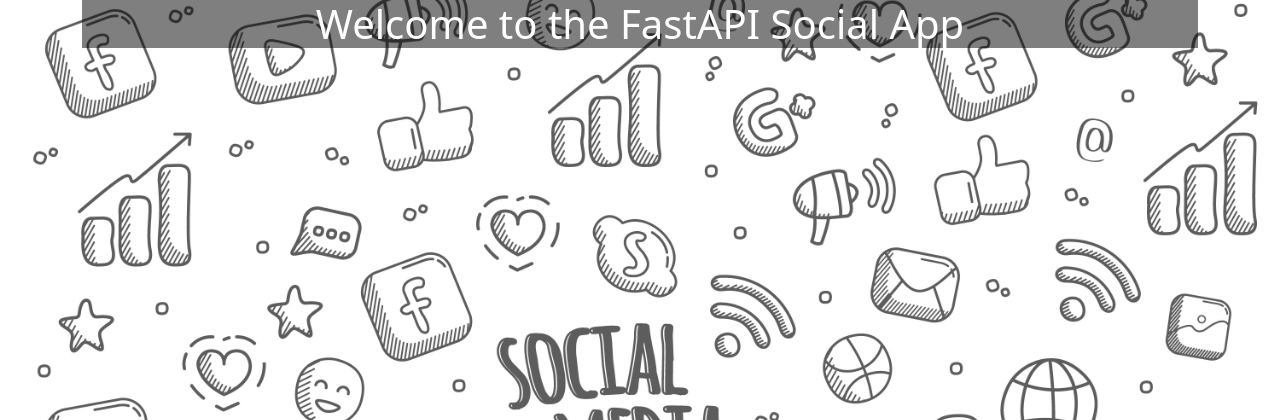
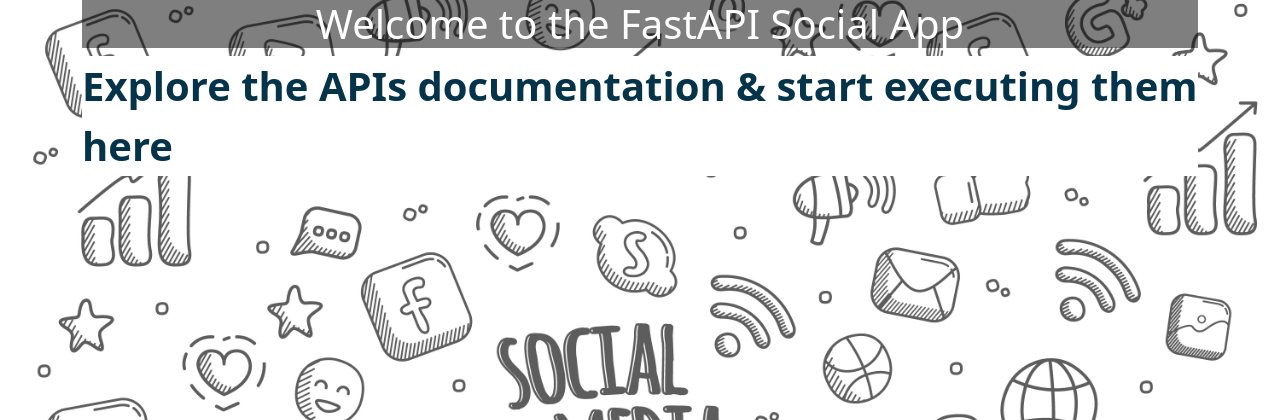
Before and after one commit to lilibethocando/fastapi_project, a FastAPI app: page / in a window 1280 px wide. Shown: the top 420 px of the page. Run offline with FastAPI, Linux system fonts and the light colour scheme; parts of the project's set-up code (start-up, migrations or seed data) failed here and were passed over.

Commit message:
Add link to docs

```diff
--- a/app/templates/home.html
+++ b/app/templates/home.html
@@ -39,6 +39,14 @@
             text-align: center;
             padding: 10px;
         }
+        /* Big letters and bold color for the link */
+        a {
+            background-color: white;
+            font-size: 40px; /* Adjust the font size as needed */
+            font-weight: bold;
+            color: hwb(199 2% 71%); /* Use the color of your choice */
+            text-decoration: none; /* Remove underlines */
+        }
     </style>
 </head>
 <body>
@@ -50,6 +58,8 @@
         </div>
 
         {% endblock content%}
+        <!-- Add a link to the FastAPI documentation -->
+        <a href="https://fastapi-lilibeth.herokuapp.com/docs" target="_blank">Explore the APIs documentation & start executing them here</a>
     </div>
     <footer>
             <p>Copyright {{current_year}}. Built by Lilibeth Ocando</p>
```
Also changed, not shown: README.md.
